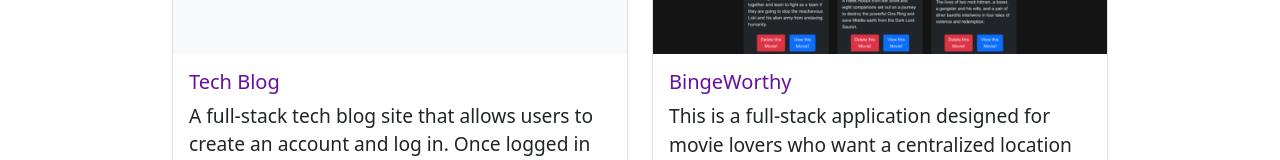
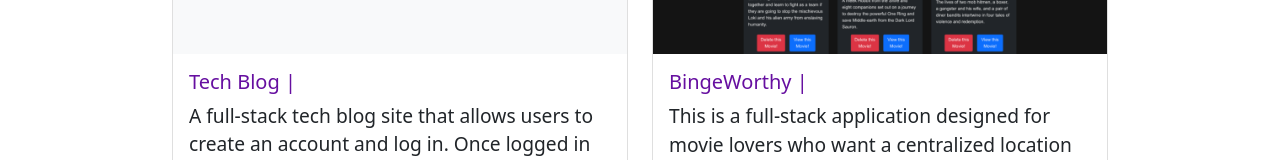
Before and after one commit to MarkCirineo/react-portfolio, a React (Create React App) app: page /#/portfolio in a window 1280 px wide. Shown: the part 391-551 px from the top of the page. Built offline with nearby package versions, Linux system fonts and the light colour scheme.

Commit message:
added span to include technologies used in the projects

```diff
--- a/src/components/pages/portfolio/portfolioCard.js
+++ b/src/components/pages/portfolio/portfolioCard.js
@@ -6,7 +6,7 @@
             <div className="card h-100">
                 <img src={props.image} className="card-img-top" alt="project"/>
                 <div className="card-body">
-                    <h5 className="card-title">{props.name}</h5>
+                    <h5 className="card-title">{props.name} | <span className="technologies">{props.technologies}</span></h5>
                     <p className="card-text">{props.description}</p>
                 </div>
                 <div className="card-body card-link-div">
```
